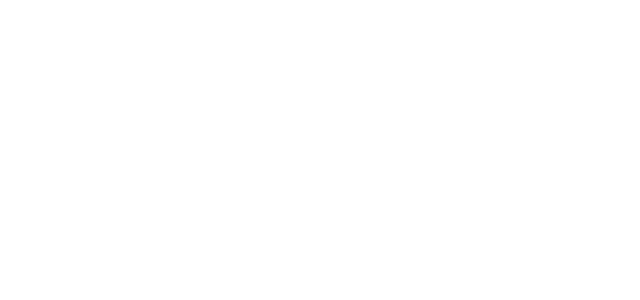
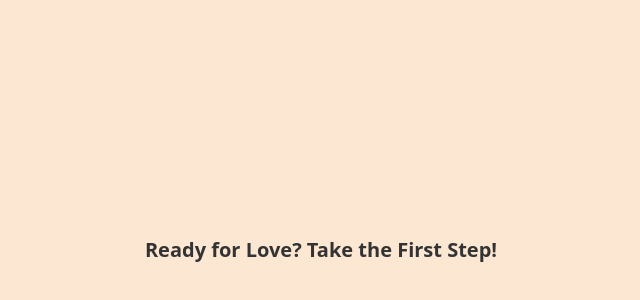
Before and after one commit to shukumar-542/podLove-website, a React (Vite) app: page /relationship-first in a window 1280 px wide. Before the commit this address had no page. Shown: the part 138-438 px from the top of the page, without its empty margins (319-959 px from the left). Built offline with nearby package versions, Linux system fonts and the light colour scheme.

Commit message:
Initialized relationship first page

```diff
--- a/src/main.jsx
+++ b/src/main.jsx
@@ -53,6 +53,7 @@ import ConsumerPolicy from "./page/ConsumerPolicy/ConsumerPolicy.jsx";
 import MediaPlicy from "./page/MediaPlicy/MediaPlicy.jsx";
 import OurApproach from "./page/OurApproach/OurApproach.jsx";
 import TermsOfUse from "./page/TermsOfUse/TermsOfUse.jsx";
+import RelationShipReadinessOne from "./page/RelationShipReadinessOne/RelationShipReadinessOne.jsx";
 createRoot(document.getElementById("root")).render(
   <StrictMode>
     <Provider store={store}>
@@ -114,6 +115,7 @@ createRoot(document.getElementById("root")).render(
             <Route path="/set-new-password" element={<SetNewPassword />} />
             <Route path="/our-approch" element={<OurApproach />} />
             <Route path="/terms-of-use" element={<TermsOfUse/>} />
+            <Route path="/relationship-first" element={<RelationShipReadinessOne/>} />
 
           </Routes>
         </BrowserRouter>
--- a/src/page/OurApproach/OurApproach.jsx
+++ b/src/page/OurApproach/OurApproach.jsx
@@ -72,11 +72,14 @@ const OurApproach = () => {
                 </p>
 
 
-                <Link to="/terms-of-use">
-                    <AuthButton className={"py-2"}>
-                        Next
-                    </AuthButton>
-                </Link>
+
+                <div className="flex justify-center">
+                    <Link to={"/terms-of-use"}>
+                        <AuthButton className={"py-2"}>
+                            Next
+                        </AuthButton>
+                    </Link>
+                </div>
 
             </div>
         </div>
--- /dev/null
+++ b/src/page/RelationShipReadinessOne/RelationShipReadinessOne.jsx
@@ -0,0 +1,15 @@
+
+const RelationShipReadinessOne = () => {
+    return (
+        <div className="p-6 bg-[#FCE7D3] min-h-screen flex justify-center items-center">
+            <div className=" rounded-xl p-8 max-w-3xl w-full text-[#333] font-sans ">
+                <h1 className="text-center  text-xl font-bold mb-6">
+                    Ready for Love? Take the First Step!
+                </h1>
+            </div>
+
+        </div>
+    )
+}
+
+export default RelationShipReadinessOne
--- a/src/page/TermsOfUse/TermsOfUse.jsx
+++ b/src/page/TermsOfUse/TermsOfUse.jsx
@@ -1,5 +1,6 @@
 import React from 'react';
 import AuthButton from '../../component/AuthButton/AuthButton';
+import { Link } from 'react-router';
 
 const TermsOfUse = () => {
   return (
@@ -70,9 +71,11 @@ const TermsOfUse = () => {
         </p>
 
         <div className="flex justify-center">
-          <AuthButton className={"py-2"}>
-            Next
-          </AuthButton>
+          <Link to={"/relationship-first"}>
+            <AuthButton className={"py-2"}>
+              Next
+            </AuthButton>
+          </Link>
         </div>
       </div>
     </div>
```
